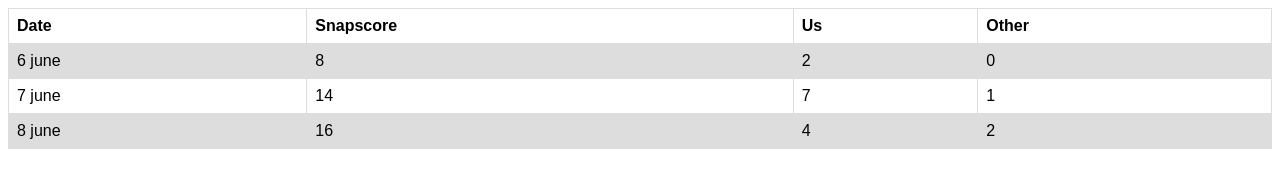
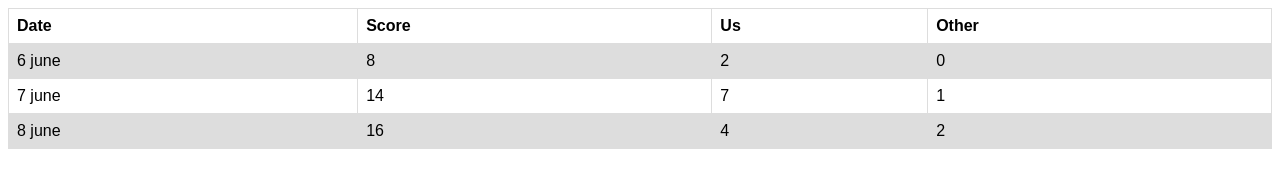
Before and after one commit to 1maan/1maan.github.io, a plain HTML site: page index.html in a window 1280 px wide. Drawn offline with Linux system fonts and the light colour scheme.

Commit message:
score name changed

```diff
--- a/index.html
+++ b/index.html
@@ -23,7 +23,7 @@ table {
   <table>
     <tr>
       <th>Date</th>
-      <th>Snapscore</th>
+      <th>Score</th>
       <th>Us</th>
       <th>Other</th>
     </tr>
```
